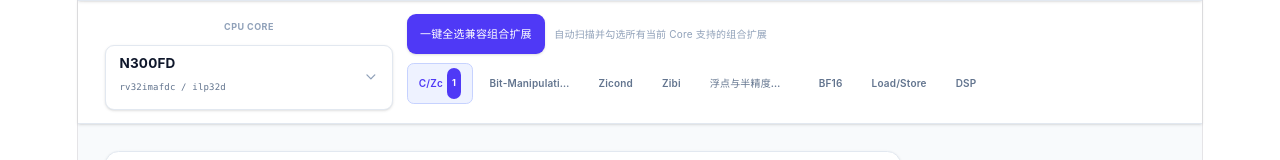
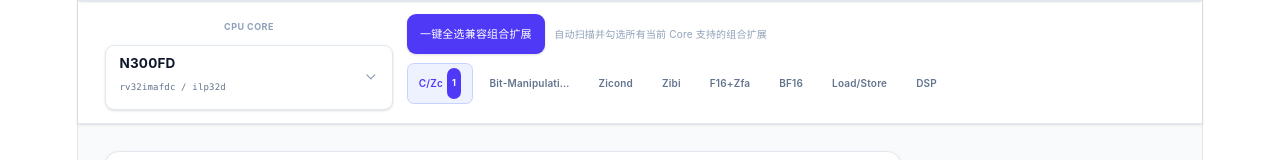
Before and after one commit to vibeagi/cpu-feature-selector, a React (Vite) app: page / in a window 1280 px wide. Shown: the part 192-352 px from the top of the page. Built offline with nearby package versions, Linux system fonts and the light colour scheme.

Commit message:
style: rename category labels per request

```diff
--- a/src/data/extensions.ts
+++ b/src/data/extensions.ts
@@ -26,12 +26,12 @@ export const EXTENSION_CATEGORIES: ExtensionCategory[] = [
   { id: 'zibi', name: 'Zibi 立即数分支扩展', description: '带立即数操作数的条件分支指令，优化控制流。' },
   { id: 'zmmul', name: 'Zmmul 乘法扩展', description: '仅乘法部分的标准扩展（不包含除法）。' },
   { id: 'zihint', name: 'Zihint 提示扩展', description: '包含 Pause Hint 延迟与非临时局部性提示指令。' },
-  { id: 'float', name: '浮点与半精度扩展', description: '半精度浮点（Zfh/Zfhmin）与附加浮点指令（Zfa）。' },
+  { id: 'float', name: 'F16+Zfa', description: '半精度浮点（Zfh/Zfhmin）与附加浮点指令（Zfa）。' },
   { id: 'bf16', name: 'BF16 浮点扩展', description: 'BFloat16 精度的标量及向量浮点转换指令。' },
-  { id: 'loadstore', name: 'Load/Store 键值对扩展', description: 'RV32 专用的成对 Load/Store 操作指令。' },
+  { id: 'loadstore', name: 'Load/Store Pair', description: 'RV32 专用的成对 Load/Store 操作指令。' },
   { id: 'mop', name: 'May-Be-Operations 扩展', description: '提供系统预留或特殊 May-Be-Operations 操作码支持。' },
   { id: 'dsp', name: 'DSP 扩展', description: 'Nuclei 定制 DSP 扩展指令，支持各种级别的数据流加速（单选）。' },
-  { id: 'crypto-scalar', name: 'Scalar Crypto 标量加密扩展', description: '标量层面的商用及标准密码算法指令集。' },
+  { id: 'crypto-scalar', name: 'Scalar Crypto', description: '标量层面的商用及标准密码算法指令集。' },
   { id: 'vector', name: 'Vector 向量扩展', description: '向量计算标准扩展（可根据规则和默认值自动勾选，单选）。' },
   { id: 'crypto-vector', name: 'Vector Crypto 向量加密扩展', description: '基于向量处理器的密码算法指令集（依赖于 Vector 扩展）。' }
 ];
```
